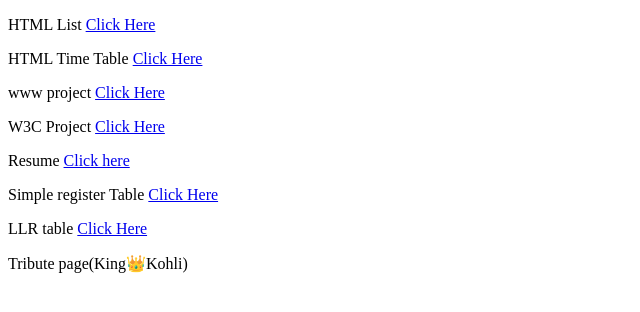
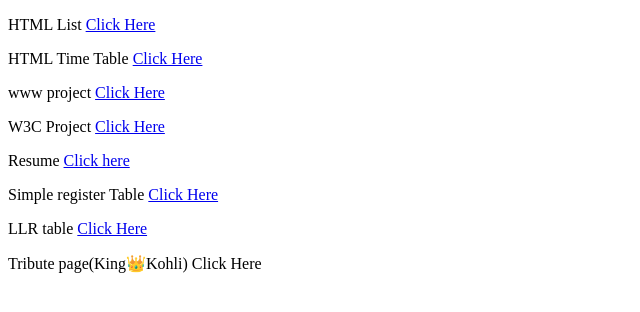
Before and after one commit to deba826/htmlproject, a plain HTML site: page index.html in a window 1280 px wide. Shown: the full height of the page, 0-640 px from the left. Drawn offline with Linux system fonts and the light colour scheme.

Commit message:
first commit

```diff
--- a/index.html
+++ b/index.html
@@ -13,6 +13,6 @@
     <p>Resume <a href="./Resume/Resume.html">Click here</a></p>
     <p>Simple register Table <a href="./From/Simple register.html">Click Here</a></p>
     <p>LLR table <a href="./From/Rto table.html">Click Here</a></p>
-    <p>Tribute page(King👑Kohli) <a href="./Tribute page/Tribute.html"></a></p>
+    <p>Tribute page(King👑Kohli) <a href="./Tribute page/Tribute.html"></a>Click Here</p>
 </body>
 </html>
```
